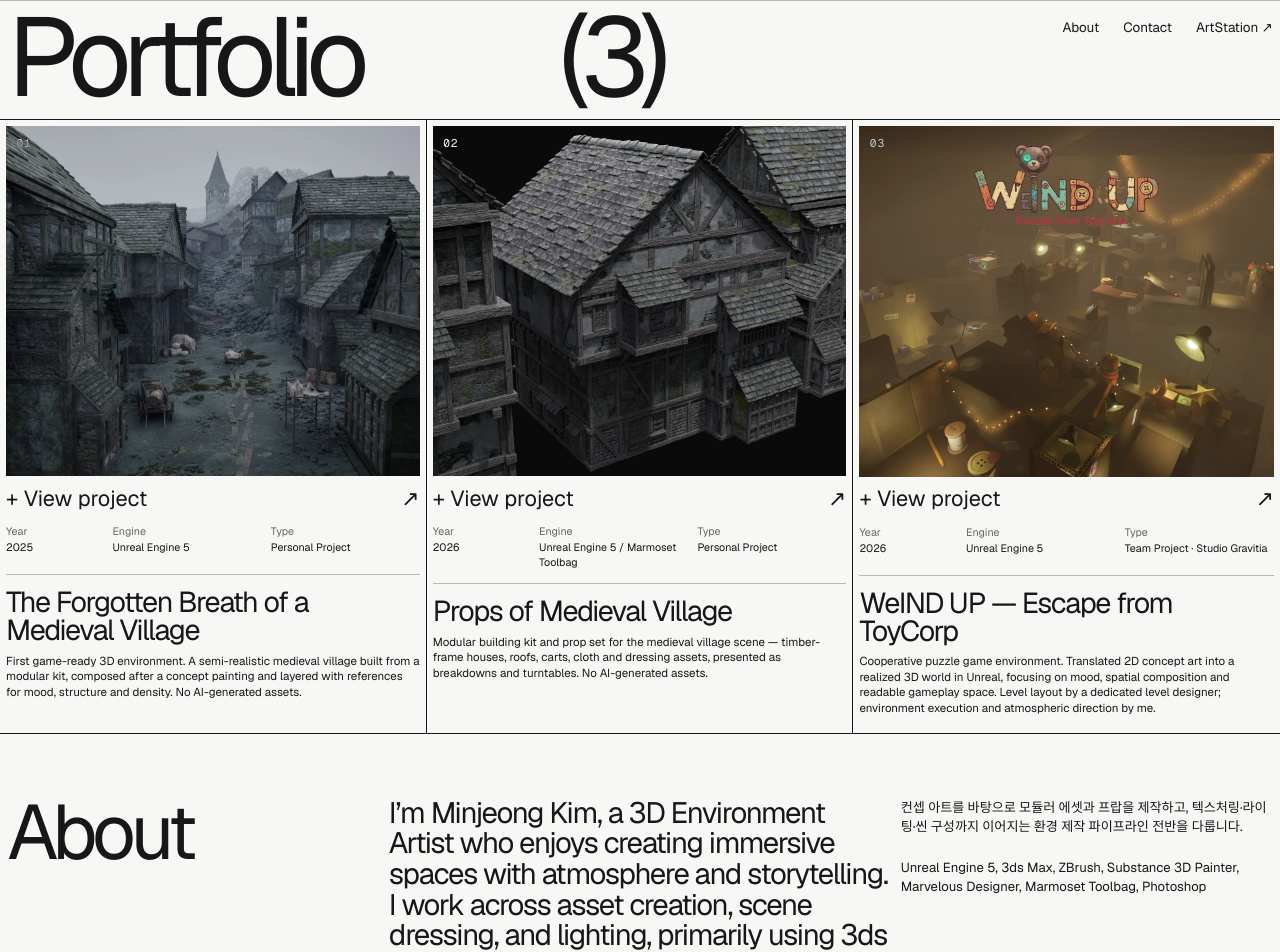
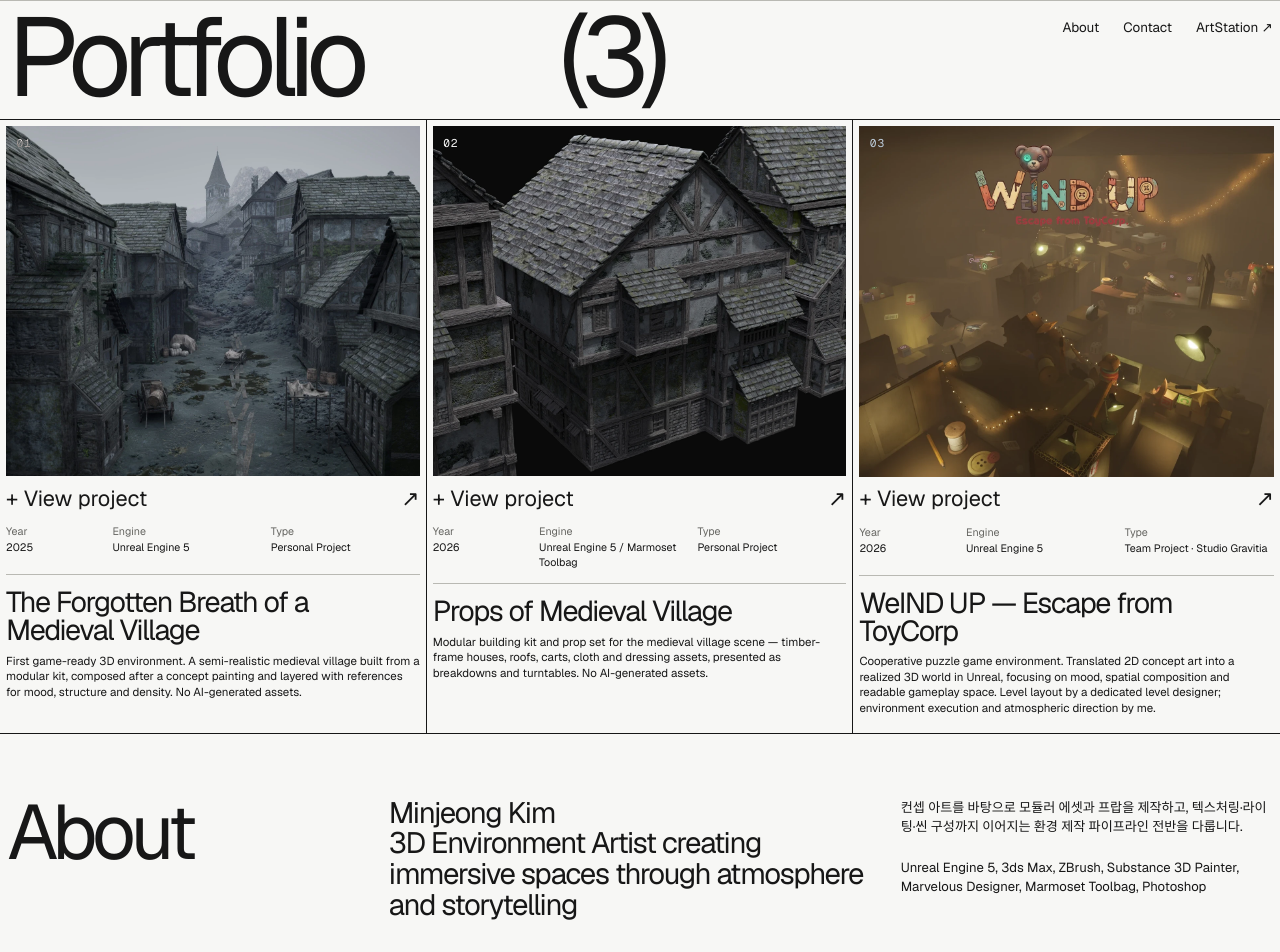
Before and after one commit to rohyunsang/kimminjeong-portfolio, a Next.js app: page / in a window 1280 px wide. Shown: the top 952 px of the page. Built offline with nearby package versions, Linux system fonts and the light colour scheme.

Commit message:
Refine portfolio about statement

```diff
--- a/src/app/page.tsx
+++ b/src/app/page.tsx
@@ -70,9 +70,10 @@ export default function Home() {
           <h2>About</h2>
           <div className="info-lead">
             <p>
-              I’m Minjeong Kim, a 3D Environment Artist who enjoys creating immersive spaces
-              with atmosphere and storytelling. I work across asset creation, scene dressing,
-              and lighting, primarily using 3ds Max and Unreal Engine 5.
+              <span className="block">Minjeong Kim</span>
+              <span className="block">
+                3D Environment Artist creating immersive spaces through atmosphere and storytelling
+              </span>
             </p>
           </div>
           <div className="info-copy">
```
